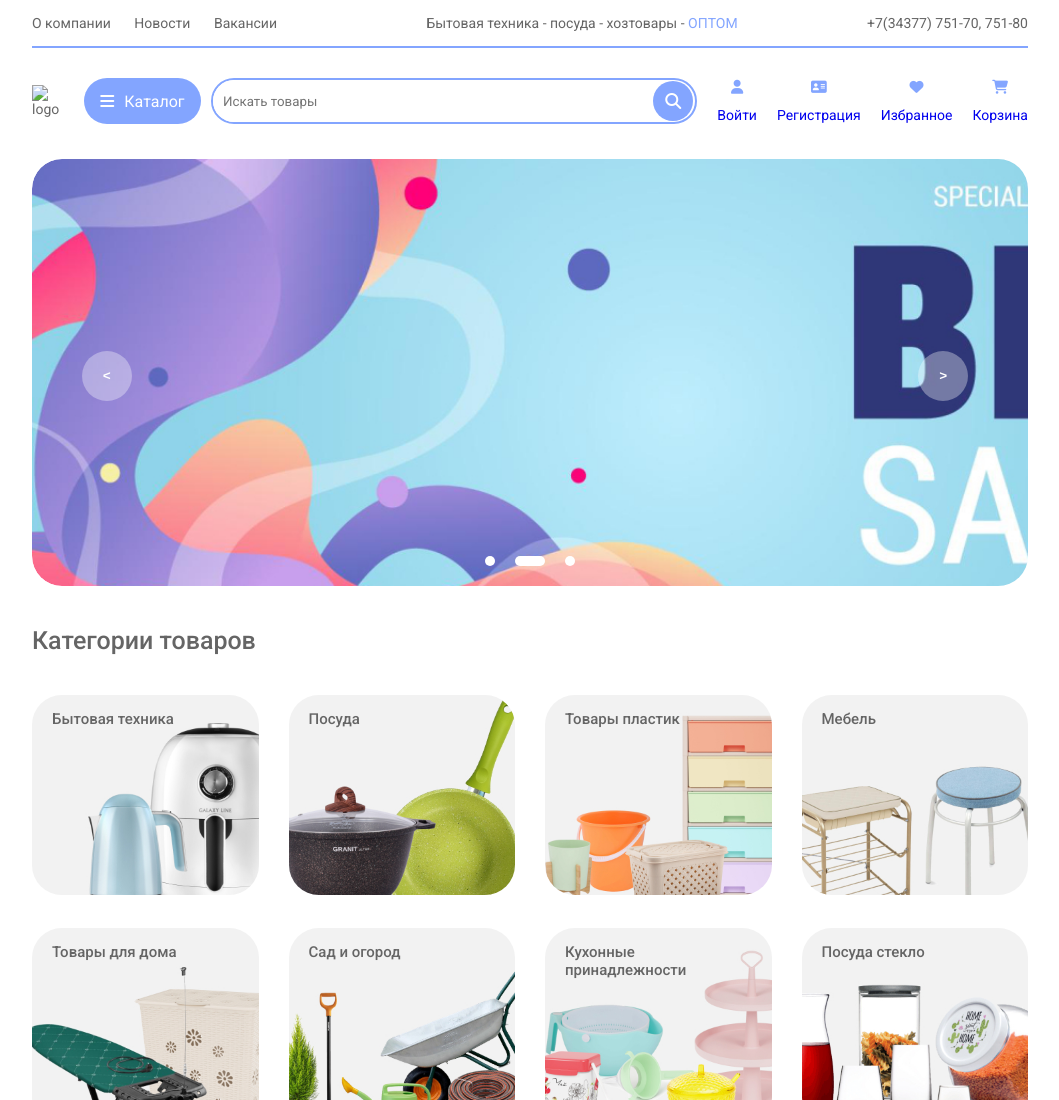
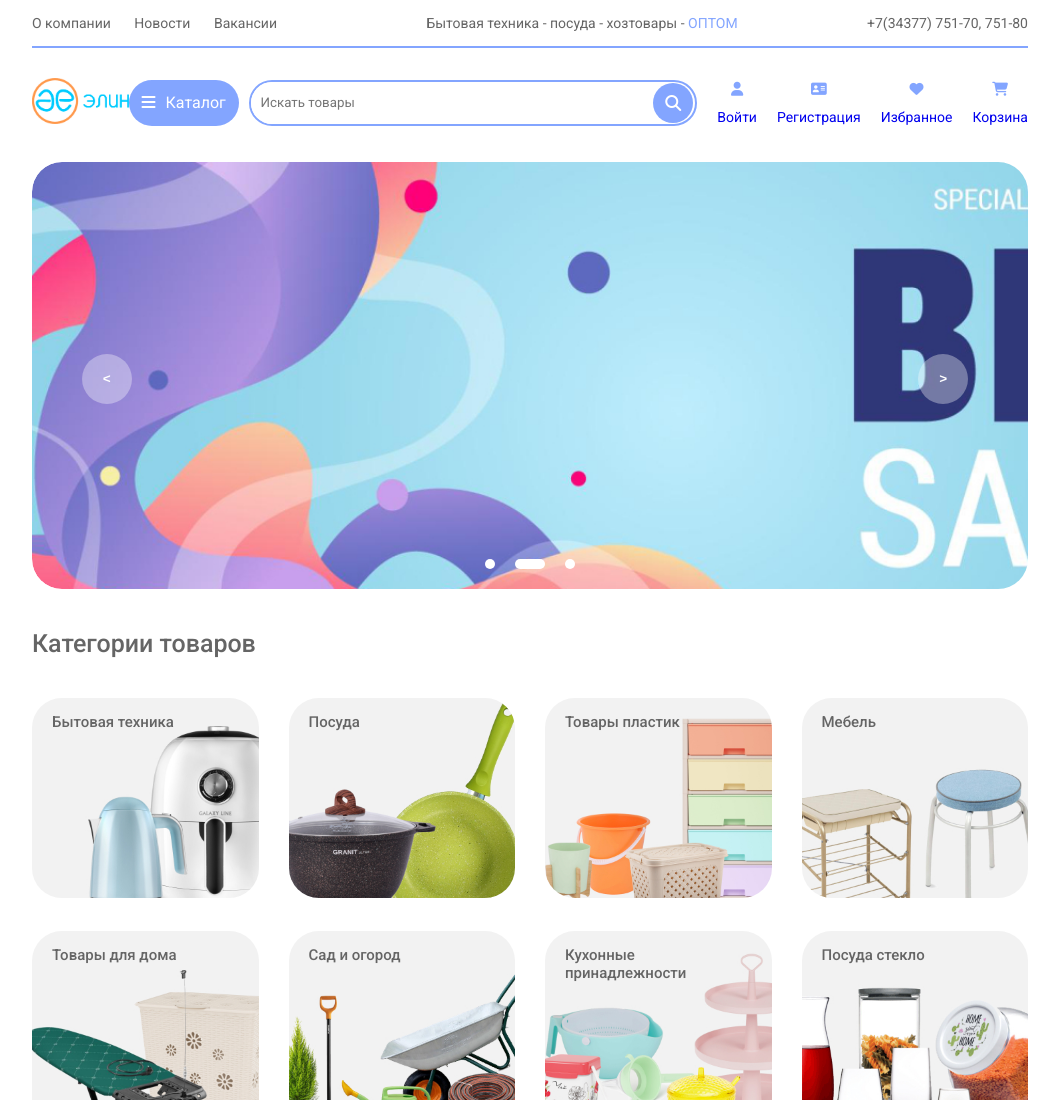
Before and after one commit to Maxim1c/Elin-shop-website, a plain HTML site: page index.html in a window 1280 px wide. Shown: the top 1100 px of the page, without its empty margins (110-1169 px from the left). Drawn offline with Linux system fonts and the light colour scheme; the site is published under a folder, as on GitHub Pages, so addresses that start at the root find nothing.

Commit message:
Update index.html

```diff
--- a/index.html
+++ b/index.html
@@ -41,7 +41,7 @@
 
         <nav class="menu">
             <div class="logo">
-                <img src="/img/logo/Logo.jpg" alt="logo">
+                <img src="./img/logo/Logo.jpg" alt="logo">
             </div>
 
             <button class="catalog-btn">
```
